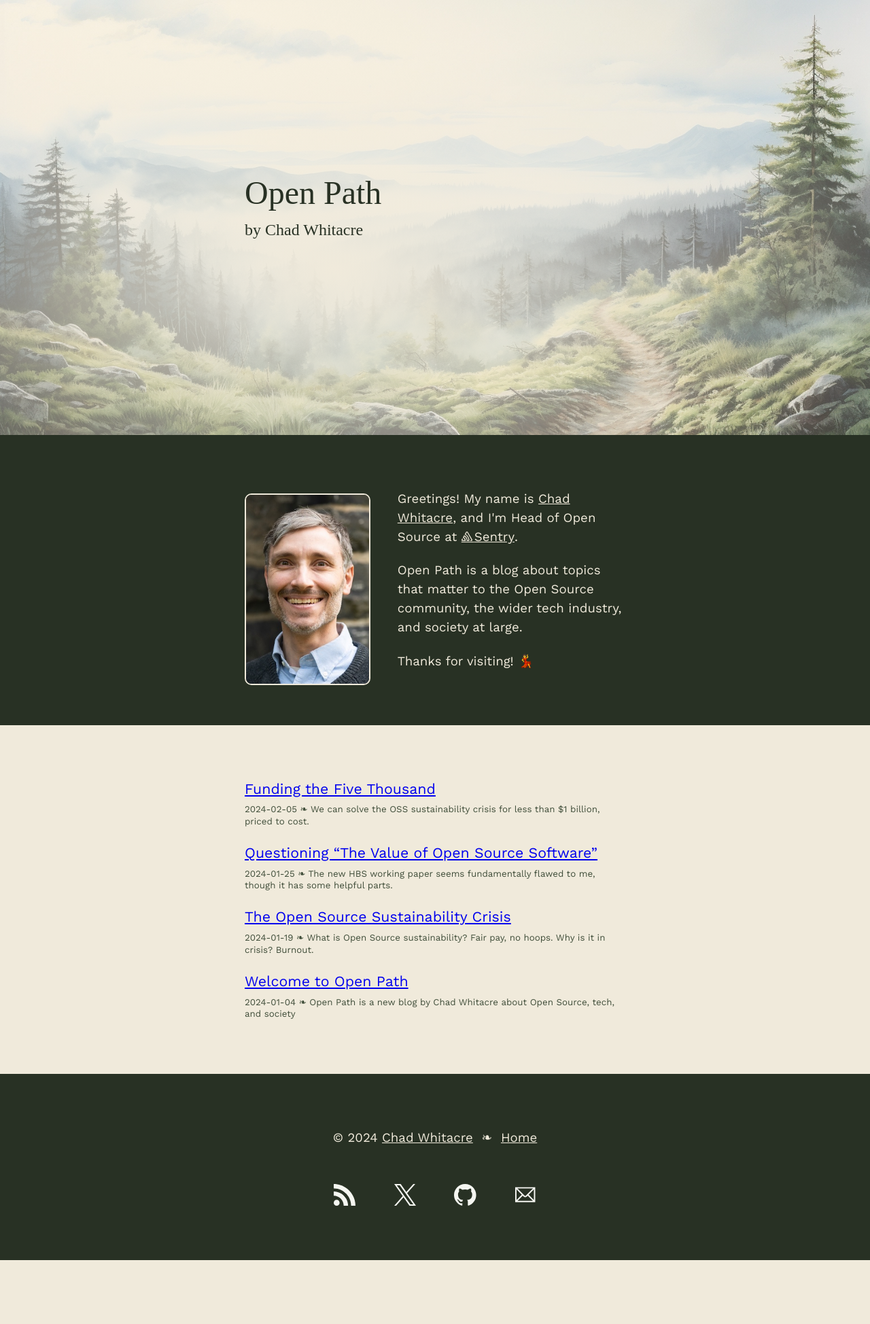
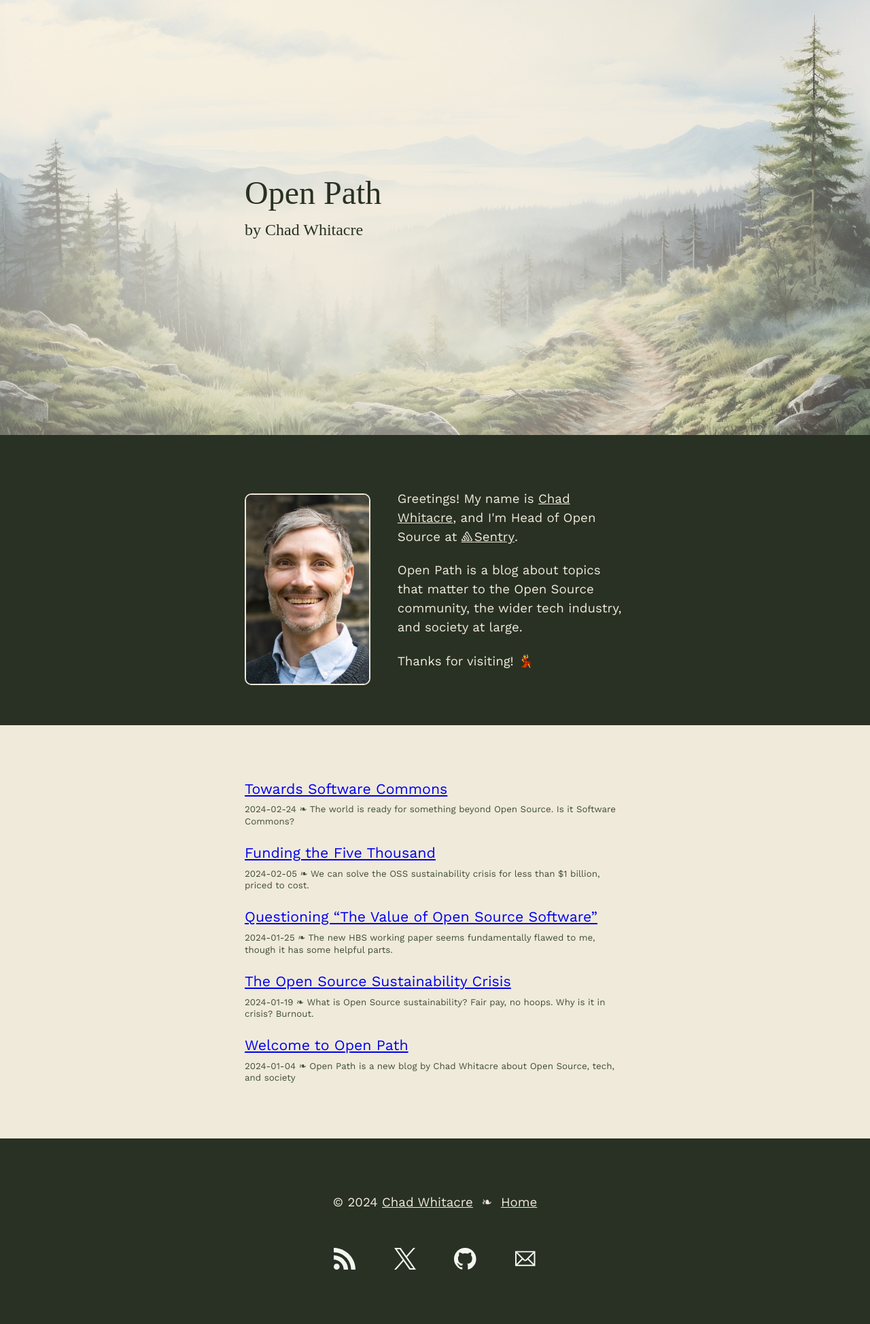
Before and after one commit to chadwhitacre/openpath, a Jekyll site: the page built from index.html, in a window 1280 px wide. Shown: the whole page at 68% size. Built offline with Jekyll 4.4.1, drawn with Linux system fonts in a browser that asks for light colours; some web fonts are replaced; comment, search, counter and statistics services are not loaded; before the commit the page ends 1854 px from its top, so only the background shows below that; some of the changed lines change nothing that is shown.

Commit message:
Publish "Towards Software Commons"

```diff
--- /dev/null
+++ b/_posts/2024-02-24-towards-software-commons.md
@@ -0,0 +1,178 @@
+---
+title: Towards Software Commons
+excerpt: The world is ready for something beyond Open Source. Is it Software Commons?
+---
+
+A number of us have been [working for the past six
+months](https://github.com/getsentry/fsl.software/issues/2) to find a term,
+adjacent to but distinct from Free and Open Source Software (FOSS), to [elevate
+developer sustainability to a value on par with user
+freedom](https://blog.sentry.io/sentrys-open-source-values/). This is
+in response to Chef co-founder [Adam Jacob's proposal](https://twitter.com/adamhjk/status/1687113805237714944):
+
+<blockquote class="twitter-tweet" data-dnt="true"><p lang="en" dir="ltr">I think the way forward here is to make what I suspect is a loose confederation of folks using non-compete licenses to actually get together and draft their own set of values. To then brand that. And stand behind it proudly.</p>&mdash; Adam Jacob (@adamhjk) <a href="https://twitter.com/adamhjk/status/1687113805237714944?ref_src=twsrc%5Etfw">August 3, 2023</a></blockquote> <script async src="https://platform.twitter.com/widgets.js" charset="utf-8"></script>
+
+FOSS ensures user freedom, which is wonderful. Developer sustainability is also
+wonderful, and we've reached a point in the evolution of the tech industry and
+our society where it is time to converge on how we're going to balance these
+two values.
+
+## A Widely Recognized Need
+
+A number of prominent voices are recognizing the need to resolve this tension
+between the limitations inherent in Open Source and the challenge of developer
+sustainability, [starting with](https://opensource.org/blog/a-historic-view-of-the-practice-to-delay-releasing-open-source-software-osis-report) the __Open Source Initiative__ (OSI) itself:
+
+> Since the early days of the Open Source movement, companies have experimented
+> with finding a balance between granting their users the basic freedoms
+> guaranteed by Open Source licenses while also capitalizing on their investments
+> in software development.
+
+Yes, some CEOs are perhaps best described as bad actors conniving malicious
+rug pulls. Others are acting in good faith, genuinely intent on sharing their
+source code as permissively as possible without exposing their companies to the
+existential risk of harmful free-riding. Some even [voluntarily share their
+financial success](https://fossfunders.com/) with the non-commercial
+maintainers in the ecosystem.
+
+Regarding different models of sustainability, __Jacob Kaplan-Moss__, co-founder
+of Django, recently let loose [a full-throated
+rant](https://jacobian.org/2024/feb/16/paying-maintainers-is-good/):
+
+> My fundamental position is that <b>paying people to work on open source is good</b>,
+> full stop, no exceptions. <b>We need to stop criticizing maintainers getting
+> paid, and start celebrating.</b>
+
+Jacob and I are working with similar definitions of sustainability (and similar
+background colors lol). He
+[writes](https://jacobian.org/2024/feb/16/paying-maintainers-is-good/#sustainability):
+
+> When I talk about “sustainability”, though, I mean something very specific:
+> “can maintainers live a decent-to-comfortable lifestyle writing free
+> software?”
+
+I recently [wrote](https://openpath.chadwhitacre.com/2024/the-open-source-sustainability-crisis/#what-is-open-source-sustainability):
+
+> Open Source sustainability is when any smart, motivated person can produce
+> widely adopted Open Source software and get paid fairly without jumping
+> through hoops.
+
+The main difference is in the qualifier, "without jumping through hoops." My
+definition is narrower, and much of what Jacob wants to celebrate as "Open
+Source sustainability," I would celebrate as "Open Source subsidization." We've
+known how to _subsidize_ FOSS since the beginning. The new and interesting
+thing will be when we _sustain_ it: fair pay, without hoops. Jacob himself
+dreams "that society and governments will recognize free software as the public
+good that it most certainly is and fund it appropriately." He doubts "it’ll
+happen in our lifetimes if at all." I am optimistic! :-)
+
+A second difference is that, whereas at Sentry we've [stepped
+back](https://blog.sentry.io/lets-talk-about-open-source/), Jacob [takes a strong
+stance](https://jacobian.org/2024/feb/16/paying-maintainers-is-good/#open-source--free-software)
+on broadening the term "open source":
+
+> Note the deliberate use of lower case. I’m _not_ referring to Open Source™ as
+> defined by OSI, nor to Free Software™ as defined by the FSF. I mean these
+> terms in the broadest, most inclusive sense: “software with source code that
+> I can read and modify and release variants of, perhaps under some
+> conditions.” So I’m including OSI and FSF licenses, but also the [Polyform
+> licenses](https://polyformproject.org/licenses/)
+> and the [JSON license](https://www.json.org/license.html) and, yes
+> [BSL](https://mariadb.com/bsl-faq-mariadb/) in my version of “open source”.
+
+The [Codecov
+kerfuffle](https://about.codecov.io/blog/codecov-is-now-open-source/) taught us
+to [look for another
+term](https://blog.sentry.io/lets-talk-about-open-source/). As part of
+developing [FSL](https://fsl.software/) (our BSL upgrade), we [worked with the
+community](https://github.com/getsentry/fsl.software/issues/10) specifically to
+make sure we do not confuse people about the OSI definition of Open Source. On
+a recent call, [Stef](https://www.linkedin.com/in/maffulli/) and
+[Nick](https://www.linkedin.com/in/nickvidal/) made the point that with more
+and more legislation written with reference to Open Source, the Open Source
+Definition is becoming less and less changeable. Building further abstractions
+solidifies lower levels.
+
+### Post-Open
+
+The very author of the Open Source Definition, __Bruce Perens__, is now
+also looking for what comes next. At a recent State of Open keynote, he snarked, "[We
+have a great corporate welfare
+program](https://www.youtube.com/watch?v=suUfS0-p5Yg#t=1m54s)," and talked
+about the limitations of the support model for sustaining Open Source.
+
+{% include img.html src="./corporate-welfare-program.webp"
+url="https://www.youtube.com/watch?v=suUfS0-p5Yg#t=1m54s" caption="A slide from Bruce's talk." %}
+
+Bruce goes so far as to say that we need to "[consider a radical departure](https://www.theregister.com/2023/12/27/bruce_perens_post_open/)":
+
+> Open Source will continue to exist and provide the same rules and paradigm,
+> and the thing that comes after Open Source should be called something else
+> and should never try to pass itself off as Open Source. So far, I call it
+> Post-Open.
+
+The [second pillar](https://www.youtube.com/watch?v=suUfS0-p5Yg#t=3m14s) of
+Bruce's vision for Post-Open is an expansion beyond low-level systems software
+to end-user applications. He wants to "reach the ordinary person" and to "make
+software for common people." Yes, please! I've talked about this in the past in
+terms of "[open products](https://gratipay.news/open-products-25824a325fea)":
+
+> I define an _open product_ as "a technology product that happens to be
+> open-source." [...] The open products I’m most interested in, however, are
+> top-level, consumer-facing web and mobile products that stand on their own _as
+> consumer products_ first, and—almost as an afterthought—happen to be almost
+> fully open-source to boot.
+
+{% include img.html src="./please-trespass.webp"
+url="https://gratipay.news/open-products-25824a325fea" caption="I wrote
+&ldquo;Open Products&rdquo; way back in 2013." %}
+
+I'm excited to find Bruce talking about this. It seems to be a case of
+independent discovery: Bruce's work on Post-Open, and the response to Adam's
+call to action, to develop a new brand around a new articulation of values.
+
+## Introducing Software Commons
+
+Last week, I hit upon "Software Commons" as a candidate term for this new
+movement. The [Wikipedia
+definition](https://en.wikipedia.org/w/index.php?title=Information_commons&oldid=1186082015#Software_commons)
+resonates, because it indicates a superset of FOSS:
+
+> The _software commons_ consists of all computer software which is available
+> at little or no cost and which can be reused with few restrictions. It
+> includes open source software which can be modified with few restrictions.
+> However the commons also includes software outside of these categories – for
+> instance, software which is in the public domain.
+
+Amazingly, the [domain](https://softwarecommons.com/) was available. I bought
+it forthwith. It seems like [a strong
+candidate](https://github.com/getsentry/fsl.software/issues/2#issuecomment-1939868845),
+and it is [gaining
+momentum](https://github.com/getsentry/fsl.software/issues/2#issuecomment-1941048758)
+both with those who, like Jacob, would be just as content to broaden "open
+source", as well as some [who would
+not](https://github.com/getsentry/fsl.software/issues/2#issuecomment-1939177937).
+The parallel with Creative Commons is particularly [suggestive](https://github.com/getsentry/fsl.software/issues/2#issuecomment-1939177937):
+
+> [Creative Commons] is very popular, and you have licenses like [CC
+> BY-NC](https://creativecommons.org/licenses/by-nc/4.0/) there so I feel the
+> license categories listed fit perfectly well within what you've defined.
+
+There is much work to do to hammer out the specifics of the software
+sharing models that should qualify for inclusion in Software Commons, but this feels
+to me like the right place to locate the conversation, because the two failure
+modes of a commons are [enclosure](https://en.wikipedia.org/wiki/Enclosure) and
+the [tragedy of the
+commons](https://en.wikipedia.org/wiki/Tragedy_of_the_commons).  In the former,
+a small group gains control and excludes others, imposing _too many
+restrictions_. In the latter, a large group overuses the common resource to the
+point of destruction, due to _too few restrictions_. That is, the tension
+inherent in commons management seems to be exactly the tension we find in the
+software ecosystem today: [between user freedom and developer
+sustainability](https://blog.sentry.io/sentrys-open-source-values/).
+
+If you think the [Software Commons](https://softwarecommons.com/) movement
+might have legs, and you want to help find a balance of user freedom and
+developer sustainability that honors Open Source while evolving beyond
+its limitations, you can [dive in on this GitHub
+issue](https://github.com/getsentry/fsl.software/issues/2). 🙏
--- a/assets/style.scss
+++ b/assets/style.scss
@@ -18,7 +18,7 @@ considered principal words and are capitalized.
 
 ==============================================================================*/
 
-@import url("https://fonts.googleapis.com/css2?family=Work+Sans:ital,wght@0,400;1,400&family=Yatra+One&display=swap");
+@import url("https://fonts.googleapis.com/css2?family=Work+Sans:ital,wght@0,100..900;1,100..900&family=Yatra+One&display=swap");
 
 :root {
   --white: #f0eadb;
@@ -95,7 +95,9 @@ a.read-more {
   float: right;
 }
 
-b,
+b {
+  font-weight: 480;
+}
 strong {
   font-weight: normal;
   background: var(--yellow);
@@ -320,9 +322,6 @@ header {
         border-left-color: var(--white);
       }
     }
-    a {
-      color: var(--black);
-    }
     .img {
       text-decoration: none;
       &:hover {
```
Also changed, not shown: 2024/towards-software-commons/commits.webp (added), 2024/towards-software-commons/corporate-welfare-program.webp (added), 2024/towards-software-commons/please-trespass.webp (added), 2024/towards-software-commons/social.webp (added), 1 other file.
